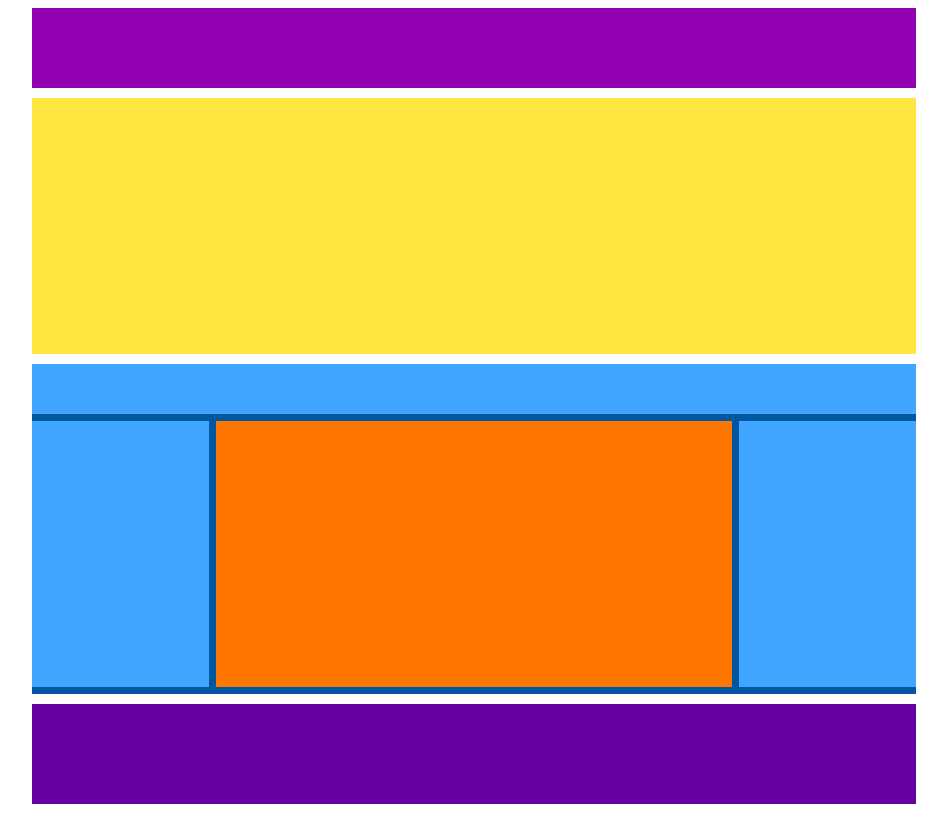
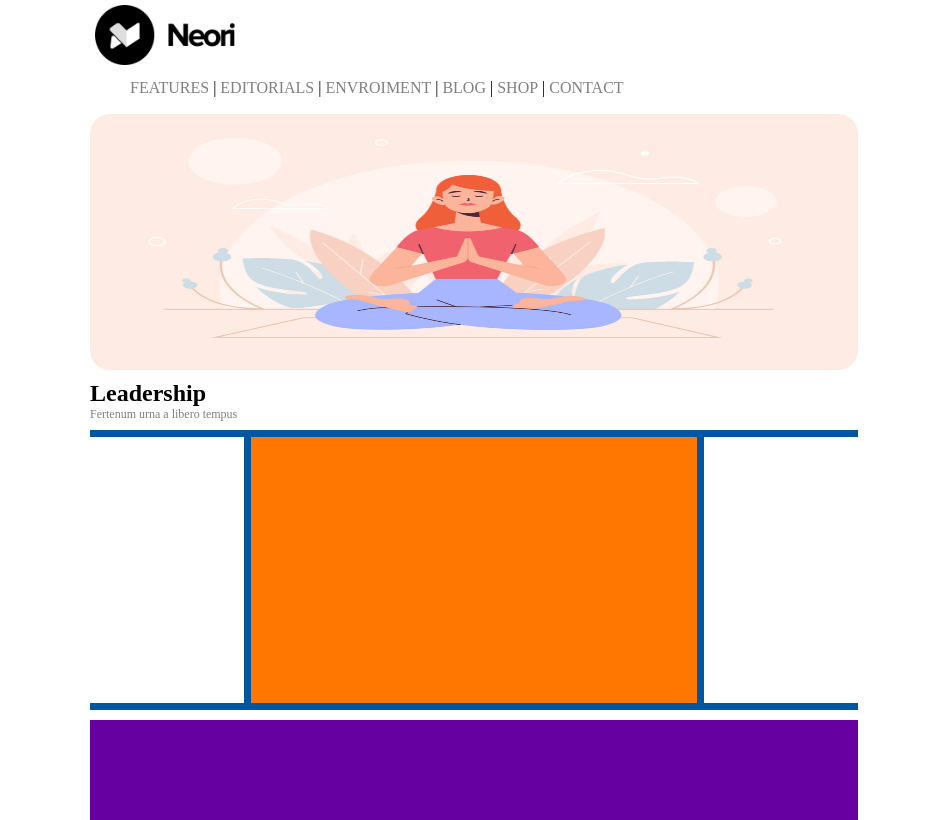
Before and after one commit to Swin0w/htmlcss-wp, a plain HTML site: page index.html in a window 1280 px wide. Shown: the whole page, without its empty margins (166-1113 px from the left). Drawn offline with Linux system fonts and the light colour scheme.

Commit message:
Esercizio in conclusione

```diff
--- a/css/master.css
+++ b/css/master.css
@@ -1,28 +1,52 @@
 /* Regole generali della pagina */
  * {
    box-sizing: border-box;
+   margin: 0;
 }
 /* Regole corpo pagina */
 header {
-    background-color: #9202b3;
-    width: 70%;
-    height: 10vh;
+    background-color: white;
+    width: 60%;
+    height: 13vh;
     margin: 0 auto;
 }
+img[src="img/logo.png"] {
+  width: 140px;
+  height: 60px;
+  margin: 5px 0 0 5px;
+}
+ul {
+  margin-top: 10px;
+}
+li {
+  display: inline;
+}
+a {
+  text-decoration: none;
+  color: grey;
+}
 #firstdiv {
-  background-color: #ffe640;
-  width: 70%;
+  /* background-image: url("../img/banner.jpg");
+  background-size: contain;
+  background-position: center;
+  background-repeat: no-repeat; */
+  width: 60%;
   height: 32vh;
   margin: 0 auto;
   margin-top: 10px;
   margin-bottom: 10px;
+
+}
+img[src="img/banner.jpg"] {
+  width: 100%;
+  height: 32vh;
+  border-radius: 20px;
 }
 #all {
   content: "";
   display: table;
   clear: both;
-  background-color: #40a6ff;
-  width: 70%;
+  width: 60%;
   height: 35vh;
   margin: 0 auto;
 }
@@ -32,6 +56,10 @@ header {
 }
 #boxsup {
   height: 50px;
+}
+#text {
+  font-size: 12px;
+  color: grey;
 }
 #dx {
   float: left;
@@ -52,7 +80,7 @@ header {
 }
 footer {
   background-color: #6600a1;
-  width: 70%;
+  width: 60%;
   height: 100px;
   margin: 0 auto;
   margin-top: 10px;
--- a/index.html
+++ b/index.html
@@ -7,12 +7,31 @@
   </head>
   <body>
     <header>
+      <img src="img/logo.png" alt="Logo">
+      <nav>
+        <ul>
+          <li><a href="#none">FEATURES</a></li>
+          <span>|</span>
+          <li><a href="#none">EDITORIALS</a></li>
+          <span>|</span>
+          <li><a href="#none">ENVROIMENT</a></li>
+          <span>|</span>
+          <li><a href="#none">BLOG</a></li>
+          <span>|</span>
+          <li><a href="#none">SHOP</a></li>
+          <span>|</span>
+          <li><a href="#none">CONTACT</a></li>
+        </ul>
+      </nav>
     </header>
     <main>
       <div id="firstdiv">
+        <img src="img/banner.jpg" alt="">
       </div>
       <div id="all">
         <div id="boxsup">
+          <h2>Leadership</h2>
+          <p id="text">Fertenum urna a libero tempus</p>
         </div>
         <aside class="specs" id="dx">
         </aside>
```
Also changed, not shown: img/banner-2.jpg (added), img/banner.jpg (added), img/img-1.jpg (added), img/img-2.jpg (added), img/img-3.jpg (added), img/img-4.jpg (added), img/img-5.jpg (added), img/img-6.jpg (added), img/logo.png (added).
